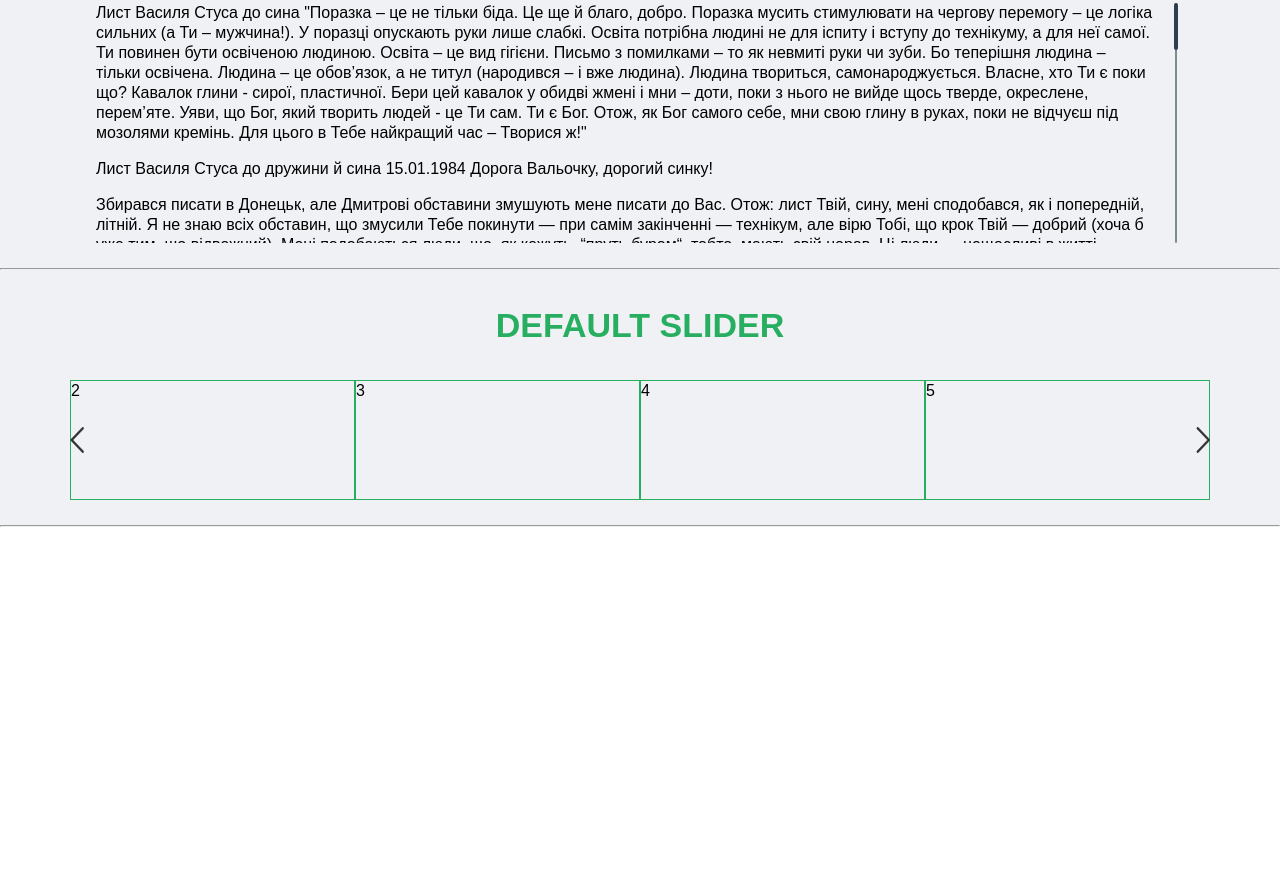
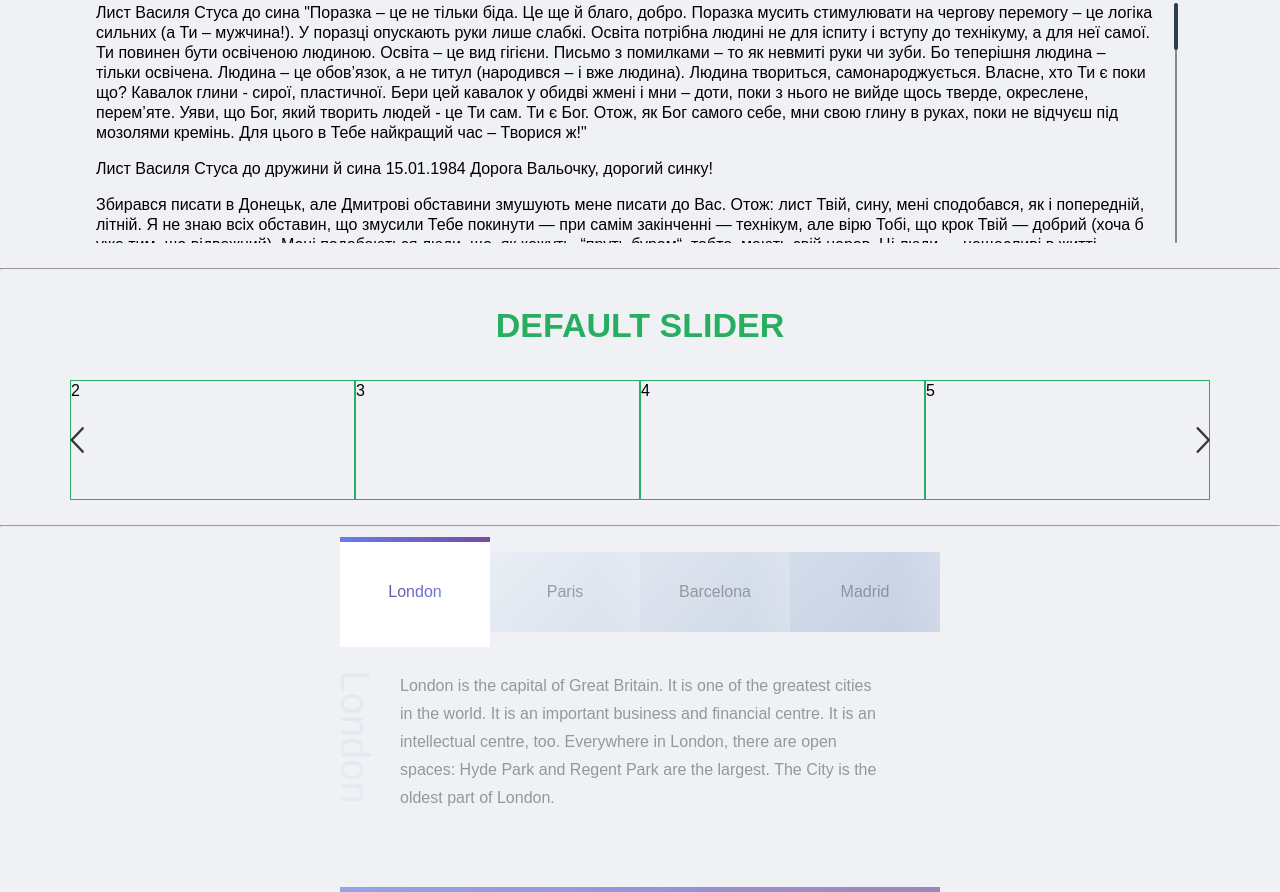
Before and after one commit to Khaanh/gulp4-markup, a website: page app/UI-Kit.html in a window 1280 px wide. Shown: the part 935-1827 px from the top of the page. Before the commit the page ends 1487 px from the top, so only its background shows below. Drawn offline with nearby package versions, Linux system fonts and the light colour scheme; some packages are replaced by stand-ins of ours; files that its build step writes are made by us from their sources; a script that the page names is missing.

Commit message:
Add tabs js

```diff
--- a/app/UI-Kit.html
+++ b/app/UI-Kit.html
@@ -9,6 +9,7 @@
 
       <div id="ui-kit">
 
+        <!-- hero -->
         <div class="hero">
           <div class="slideshow">
             <div class="slideshow__arrows"></div>
@@ -28,6 +29,7 @@
           <a href="#" class="scroll-next js-scroll-next">Scroll to next section</a>
         </div>
 
+        <!-- next-section -->
         <div class="section" id="next-section">
           <h1>Scroll block</h1>
           <hr class="base">
@@ -64,6 +66,7 @@
 
         <hr class="base">
 
+        <!-- default slider -->
         <h1>Default slider</h1>
 
         <div class="slider-block">
@@ -84,6 +87,37 @@
 
         <hr class="base">
 
+        <!-- tabs -->
+        <div class="tabs-section">
+
+          <div class="tabs">
+            <button class="tabslink active" data-country="london"><p data-title="London">London</p></button>
+            <button class="tabslink" data-country="paris"><p data-title="Paris">Paris</p></button>
+            <button class="tabslink" data-country="barcelona"><p data-title='Barcelona'>Barcelona</p></button>
+            <button class="tabslink" data-country="Madrid"><p data-title="Madrid">Madrid</p></button>
+          </div>
+
+          <div class="holder-content">
+            <div class="tabcontent active" id="london">
+              <h3>London</h3>
+              <p>London is the capital of Great Britain. It is one of the greatest cities in the world. It is an important business and financial centre. It is an intellectual centre, too. Everywhere in London, there are open spaces: Hyde Park and Regent Park are the largest. The City is the oldest part of London. </p>
+            </div>
+            <div class="tabcontent" id="paris">
+              <h3>Paris</h3>
+              <p>Paris is in the Paris department of the Paris-Isle-of-France region The French historic, political and economic capital, with a population of only 2.5 million is located in the northern part of France. One of the most beautiful cities in the world. Home to historical monuments such as Notre Dame, the Eiffel tower (320m), Bastille, Louvre and many more. </p>
+            </div>
+            <div class="tabcontent" id="barcelona">
+              <h3>Barcelona</h3>
+              <p>Barcelona has been an urban laboratory since the high Medieval Ages. A place of diversity, a backdrop for a multiplicity of social and cultural processes on multiple scales that reflect different ways of constructing the future, a city with a long experience of urban life and social innovations. </p>
+            </div>
+            <div class="tabcontent" id="madrid">
+              <h3>Madrid</h3>
+              <p>Madrid is in the middle of Spain, in the Community of Madrid. The Community is a large area that includes the city as well as small towns and villages outside the city. 7 million people live in the Community. More than 3 million live in the city itself. </p>
+            </div>
+          </div>
+
+        </div>
+
       </div>
 
       <div class="back-to-top">
--- /dev/null
+++ b/app/js/include/tabs.js
@@ -0,0 +1,30 @@
+let tabLinks = document.querySelectorAll('.tablinks'),
+    tabContent = document.querySelectorAll('.tabcontent');
+
+tabLinks.forEach(function(elem) {
+  elem.addEventListener('click', openTabs);
+});
+
+function openTabs(elem) {
+  let btnTarget = elem.currentTarget,
+      country = btnTarget.dataset.country;
+
+      tabContent.forEach(function(elem) {
+        elem.classList.remove('active');
+      });
+
+      tabLinks.forEach(function(elem) {
+        elem.classList.remove("active");
+     });
+
+     document.querySelectorAll('#' + country).classList.add('active');
+
+     btnTarget.classList.add('active');
+}
+
+
+function plus(a,b) {
+  console.log(a + b);
+}
+
+plus(4,6);
--- /dev/null
+++ b/app/scss/libs/_tabs.scss
@@ -0,0 +1,204 @@
+$text: #686868;
+$m01: #667eea; /* main 1*/
+$m02: #764ba2; /* main 2*/
+$n01: #f5f7fa; /* neutral 1*/
+$n02: #c3cfe2; /* neutral 2*/
+
+.tabs-section {
+  max-width: 600px;
+  width: 100%;
+  margin: 0 auto;
+  min-width: 260px;
+  transition: 0.3s ease-in-out;
+
+  .tabs {
+    margin: 0;
+    background-image: linear-gradient(135deg, $n01 0%, $n02 100%);
+    display: flex;
+    justify-content: space-between;
+    align-items: center;
+    border-radius: 2px 2px 0px 0px;
+    height: 80px;
+  }
+
+  .tabslink {
+    background: transparent;
+    background-image: linear-gradient(90deg, transparent 70%, rgba(255, 255, 255, 0.2) 100%);
+    border: none;
+    outline: none;
+    cursor: pointer;
+    width: 25%; /*change depending on the number of tabs*/
+    height: 80px;
+    position: relative;
+    display: flex;
+    justify-content: center;
+    align-items: center;
+    font-size: 16px;
+    overflow: hidden;
+    transition: 0.3s ease;
+    &:before {
+      content: "";
+      background-image: linear-gradient(135deg, $m01 0%, $m02 100%);
+      width: 100%;
+      height: 0px;
+      position: absolute;
+      top: 0;
+      left: 0;
+      transition: 0.3s ease-in-out;
+      z-index: 2;
+    }
+    &:hover {
+      &:before {
+        height: 100%;
+        z-index: 2;
+        bottom: 0;
+      }
+      p {
+        color: $white;
+        opacity: 1;
+        &:before {
+          opacity: 0.1;
+          font-size: 40px;
+          top: -80%;
+        }
+      }
+    }
+    p {
+      opacity: 0.6;
+      display: flex;
+      align-items: center;
+      justify-content: center;
+      z-index: 2;
+      transition: 0.5s ease;
+      padding: 0;
+      margin: 0;
+      color: $text;
+      backface-visibility: hidden;
+      font-weight: 400;
+      &:before {
+        content: attr(data-title);
+        position: absolute;
+        height: auto;
+        width: auto;
+        color: white;
+        display: flex;
+        align-items: center;
+        justify-content: center;
+        opacity: 0.1;
+        font-size: 40px;
+        transition: 1s ease-out;
+        z-index: -1;
+        font-weight: 600;
+        top: 110%;
+      }
+    }
+    &.active {
+      background-color: white;
+      z-index: 0;
+      border-right: 0px;
+      border-left: 0px;
+      height: 110px;
+      bottom: 0px;
+      overflow: hidden;
+      &:before {
+        content: "";
+        width: 100%;
+        height: 5px;
+        top: 0;
+        left: 0;
+      }
+      p {
+        opacity: 1;
+        background: -webkit-linear-gradient(135deg, $m01 0%, $m02 100%);
+        -webkit-background-clip: text;
+        -webkit-text-fill-color: transparent;
+      }
+    }
+  }
+
+  .holder-content {
+    background-color: white;
+    margin-top: 0px;
+    z-index: -3;
+    position: relative;
+    opacity: 1;
+    padding: 40px 60px;
+    overflow: hidden;
+    transition: all 1s ease;
+    &:after {
+      content: "";
+      height: 5px;
+      width: 100%;
+      position: absolute;
+      background-image: linear-gradient(135deg, #667eea 0%, #764ba2 100%);
+      left: 0;
+      bottom: 0;
+      z-index: -2;
+      transition: all 1s ease;
+    }
+    // top: 0;
+    .tabcontent {
+      display: none;
+      min-height: 180px;
+      &.active {
+        transition: all 1s ease;
+        display: block;
+      }
+      h3 {
+        font-size: 40px;
+        top: 75px;
+        transform: rotate(90deg);
+        position: absolute;
+        left: -90px;
+        opacity: 0.1;
+        width: 200px;
+        height: 60px;
+        background: -webkit-linear-gradient(135deg, #667eea 0%, #764ba2 100%);
+        -webkit-background-clip: text;
+        -webkit-text-fill-color: transparent;
+        padding: 0;
+        animation: city 1s ease;
+      }
+      p {
+        color: $text;
+        margin: 0;
+        padding: 0;
+        line-height: 28px;
+        font-weight: 100;
+        transition: all 1s ease;
+        animation: fadeEffect 0.6s ease;
+        width: 100%;
+        font-size: 16px;
+      }
+    }
+  }
+}
+
+@keyframes fadeEffect {
+  from {
+     opacity: 0;
+     margin-left: 30px;
+  }
+  to {
+     opacity: 1;
+     margin-left: 0;
+  }
+}
+
+@keyframes city {
+  from {
+     left: -150px;
+  }
+  to {
+     left: -90px;
+  }
+}
+
+@keyframes tabEffect {
+  from {
+     top: -40px;
+  }
+  to {
+     top: 0px;
+  }
+}
--- a/app/scss/main.scss
+++ b/app/scss/main.scss
@@ -7,6 +7,7 @@
 @import 'components/_header';
 @import 'components/_footer';
 @import 'libs/_slick';
+@import 'libs/_tabs';
 @import 'libs/_jquery.mCustomScrollbar';
 @import 'pages/_home-page';
 
--- a/app/scss/pages/_home-page.scss
+++ b/app/scss/pages/_home-page.scss
@@ -11,6 +11,7 @@
 
 	.hero {
 		height: 100vh;
+		overflow: hidden;
 		position: relative;
 		.scroll-next {
 			position: absolute;
```
Also changed, not shown: app/js/main.js (+4 -3 lines), app/js/main.min.js.
